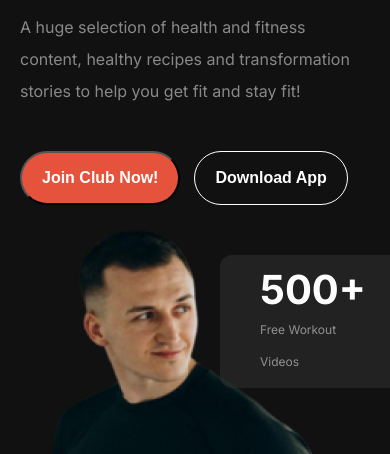
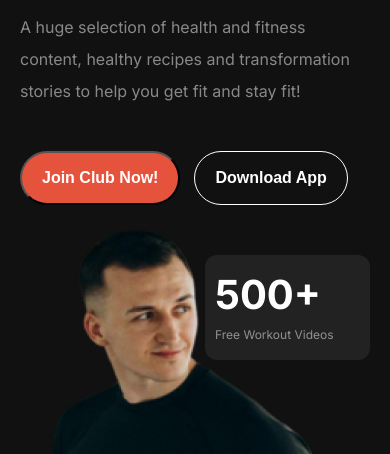
Before and after one commit to Coded-Adil/assignment102, a plain HTML site: page index.html in a window 390 px wide. Shown: the part 588-1042 px from the top of the page. Drawn offline with Linux system fonts and the light colour scheme; a web font is replaced by a local one.

Commit message:
correcting mobile large responsiveness

```diff
--- a/styles/style.css
+++ b/styles/style.css
@@ -303,6 +303,10 @@ header {
 
     .banner-box1{
         margin-top: 50px;
+        width: 145px;
+        height: 75px;
+        padding: 15px 10px;
+        margin-left: 185px;
     }
     .banner-box2{
         margin-top: -330px;
```
